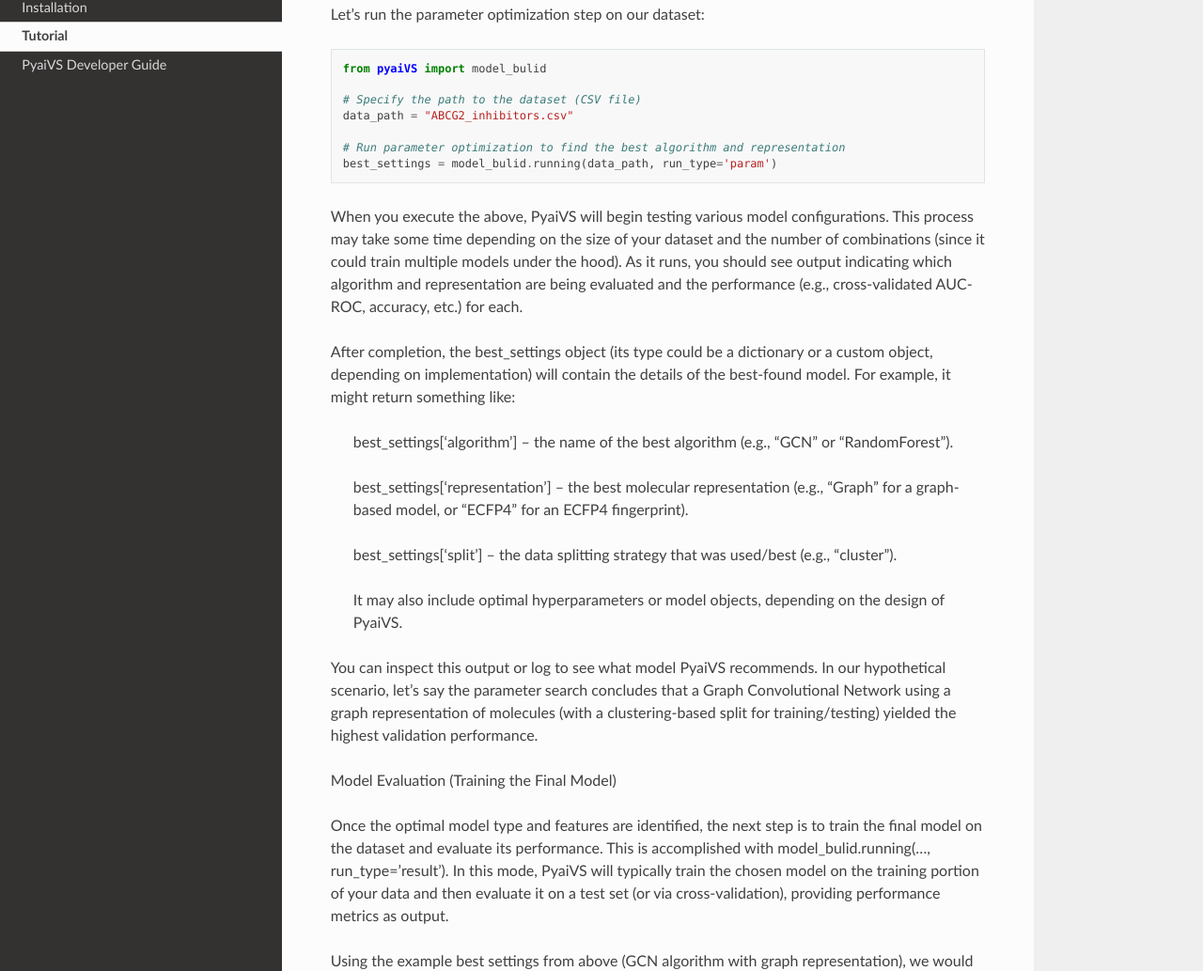
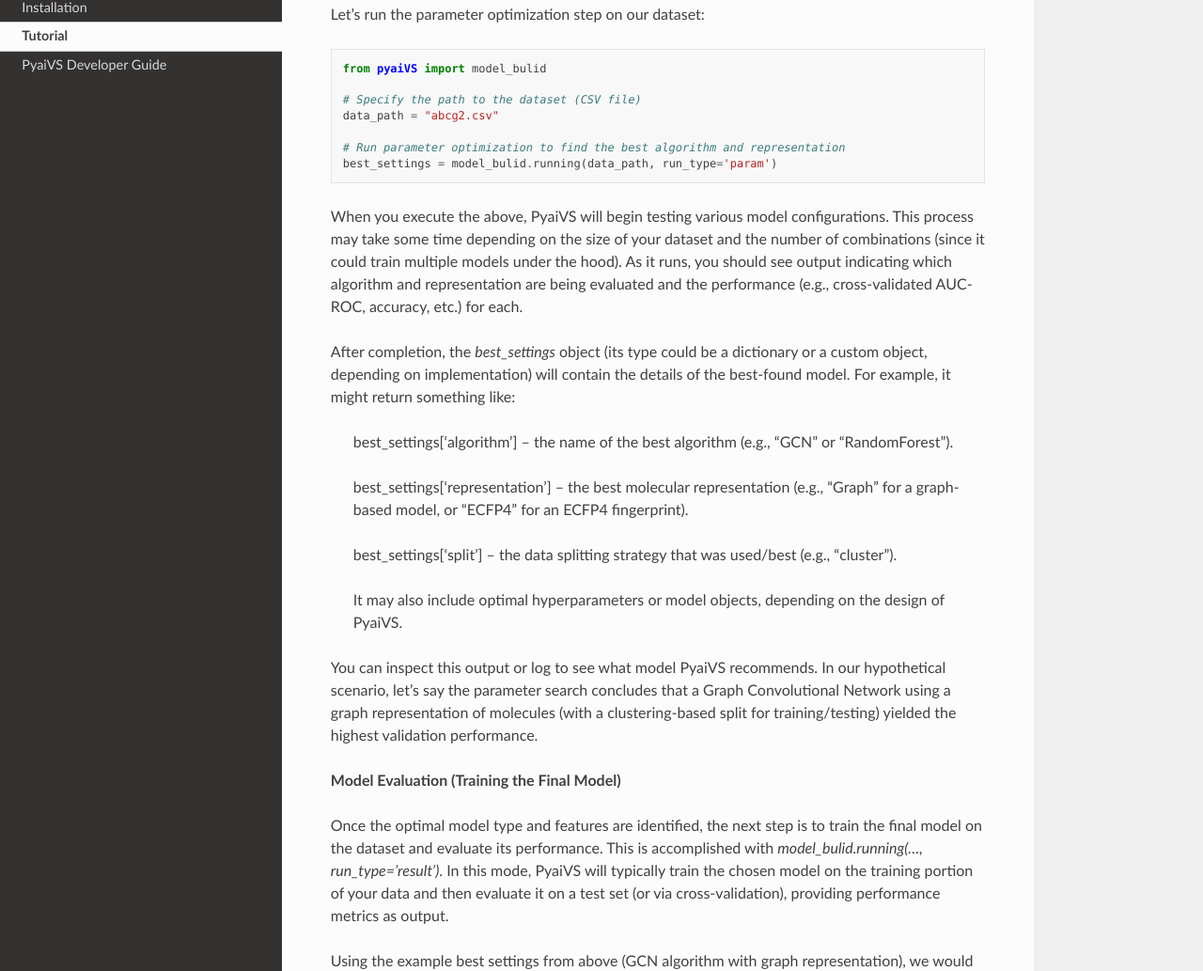
Before and after one commit to danqingmk/OpenVS_PyaiVS, a Sphinx documentation site: the page built from docs/tutorial.rst, in a window 1280 px wide and 1400 px high, scrolled down 1260 px. Shown: the part 144-1177 px from the top of the window at 94% size. Built offline with Sphinx 7.4.7 and the Read the Docs theme 3.1.0, drawn with Linux system fonts in a browser that asks for light colours; some of the changed text lies outside the part shown.

Commit message:
Update tutorial.rst

```diff
--- a/docs/tutorial.rst
+++ b/docs/tutorial.rst
@@ -33,7 +33,7 @@ Let's run the parameter optimization step on our dataset:
    from pyaiVS import model_bulid
 
    # Specify the path to the dataset (CSV file)
-   data_path = "ABCG2_inhibitors.csv"
+   data_path = "abcg2.csv"
 
    # Run parameter optimization to find the best algorithm and representation
    best_settings = model_bulid.running(data_path, run_type='param')
@@ -41,7 +41,7 @@ Let's run the parameter optimization step on our dataset:
 
 When you execute the above, PyaiVS will begin testing various model configurations. This process may take some time depending on the size of your dataset and the number of combinations (since it could train multiple models under the hood). As it runs, you should see output indicating which algorithm and representation are being evaluated and the performance (e.g., cross-validated AUC-ROC, accuracy, etc.) for each.
 
-After completion, the best_settings object (its type could be a dictionary or a custom object, depending on implementation) will contain the details of the best-found model. For example, it might return something like:
+After completion, the *best_settings* object (its type could be a dictionary or a custom object, depending on implementation) will contain the details of the best-found model. For example, it might return something like:
 
    best_settings['algorithm'] – the name of the best algorithm (e.g., "GCN" or "RandomForest").
 
@@ -53,9 +53,9 @@ After completion, the best_settings object (its type could be a dictionary or a
 
 You can inspect this output or log to see what model PyaiVS recommends. In our hypothetical scenario, let's say the parameter search concludes that a Graph Convolutional Network using a graph representation of molecules (with a clustering-based split for training/testing) yielded the highest validation performance.
 
-Model Evaluation (Training the Final Model)
+**Model Evaluation (Training the Final Model)**
 
-Once the optimal model type and features are identified, the next step is to train the final model on the dataset and evaluate its performance. This is accomplished with model_bulid.running(..., run_type='result'). In this mode, PyaiVS will typically train the chosen model on the training portion of your data and then evaluate it on a test set (or via cross-validation), providing performance metrics as output.
+Once the optimal model type and features are identified, the next step is to train the final model on the dataset and evaluate its performance. This is accomplished with *model_bulid.running(..., run_type='result')*. In this mode, PyaiVS will typically train the chosen model on the training portion of your data and then evaluate it on a test set (or via cross-validation), providing performance metrics as output.
 
 Using the example best settings from above (GCN algorithm with graph representation), we would run:
 
```
Also changed, not shown: other parts of docs/tutorial.rst (+2 -2 lines).
